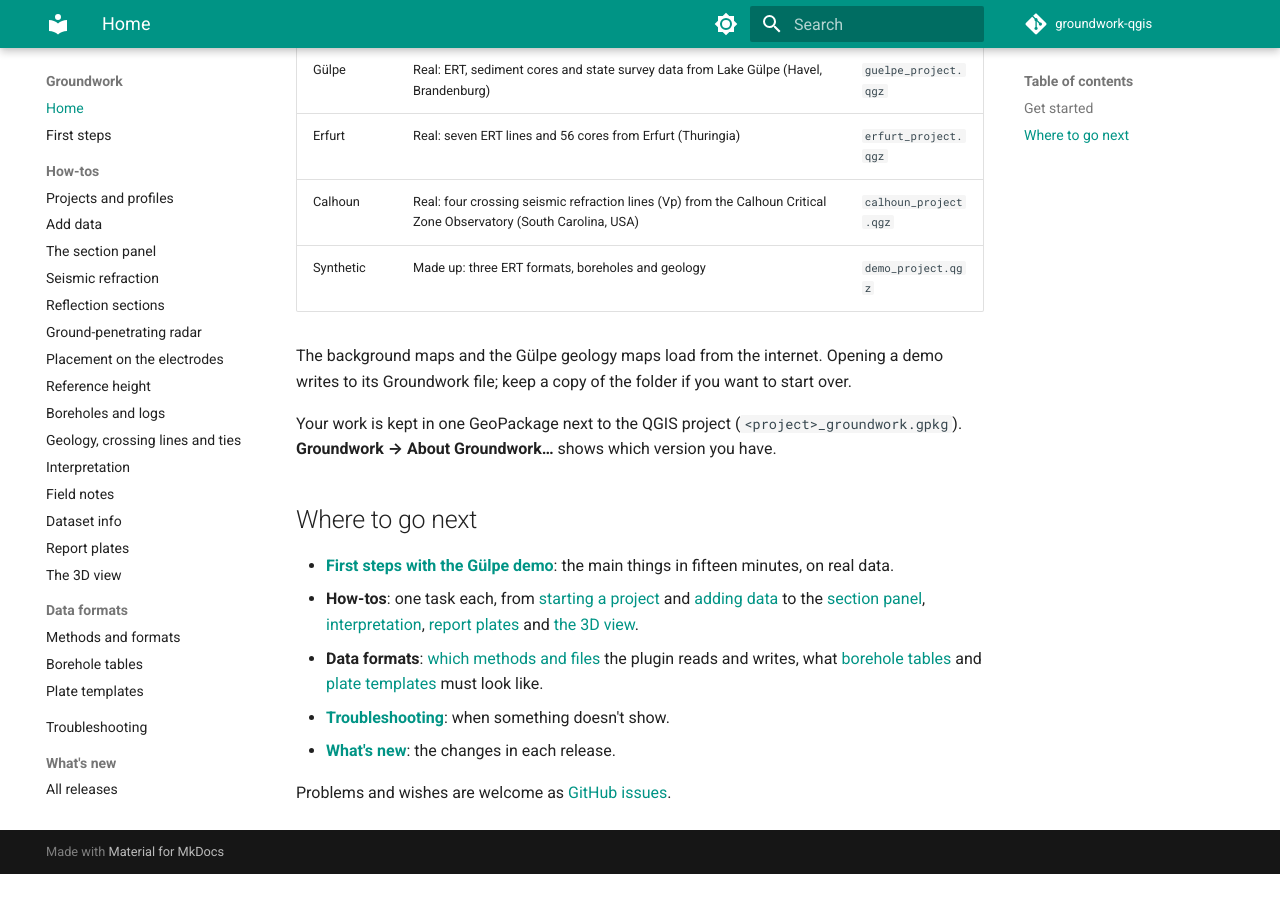
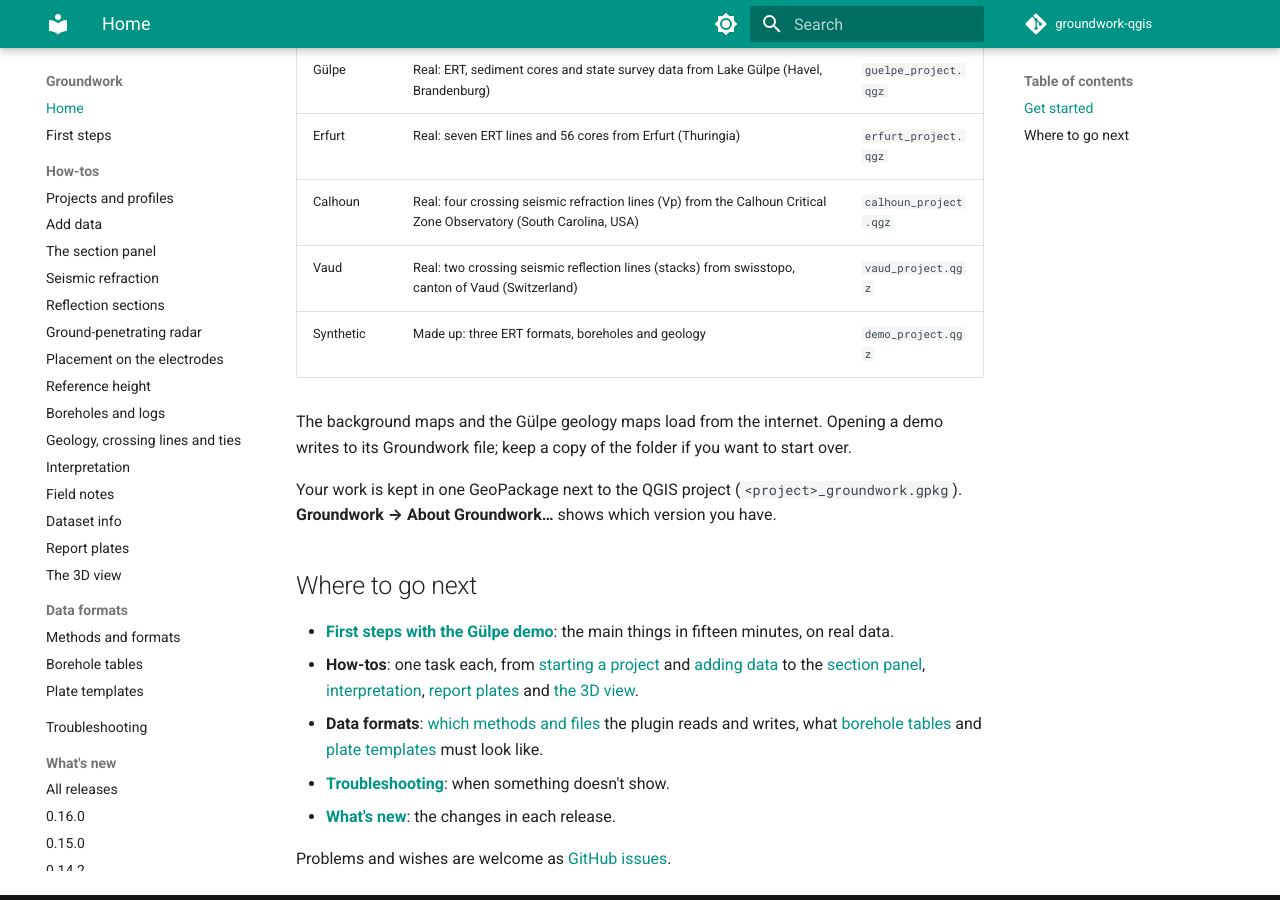
Before and after one commit to SebBenJamin/groundwork-qgis, an MkDocs documentation site: the page built from docs/index.md, in a window 1280 px wide and 900 px high, scrolled down 1182 px. Built offline with MkDocs 1.6.1 and Material for MkDocs 9.7.7, drawn with Linux system fonts in a browser that asks for light colours; comment, search, counter and statistics services are not loaded; before the commit the page ends 2056 px from its top, so only the background shows below that.

Commit message:
docs: the start page lists the Vaud demo
Co-Authored-By: Claude Fable 5.2 <noreply@anthropic.com>

```diff
--- a/docs/index.md
+++ b/docs/index.md
@@ -29,6 +29,7 @@ sections and ground-penetrating radar (GPR).
 | Gülpe | Real: ERT, sediment cores and state survey data from Lake Gülpe (Havel, Brandenburg) | `guelpe_project.qgz` |
 | Erfurt | Real: seven ERT lines and 56 cores from Erfurt (Thuringia) | `erfurt_project.qgz` |
 | Calhoun | Real: four crossing seismic refraction lines (Vp) from the Calhoun Critical Zone Observatory (South Carolina, USA) | `calhoun_project.qgz` |
+| Vaud | Real: two crossing seismic reflection lines (stacks) from swisstopo, canton of Vaud (Switzerland) | `vaud_project.qgz` |
 | Synthetic | Made up: three ERT formats, boreholes and geology | `demo_project.qgz` |
 
 The background maps and the Gülpe geology maps load from the internet. Opening a demo writes
```
